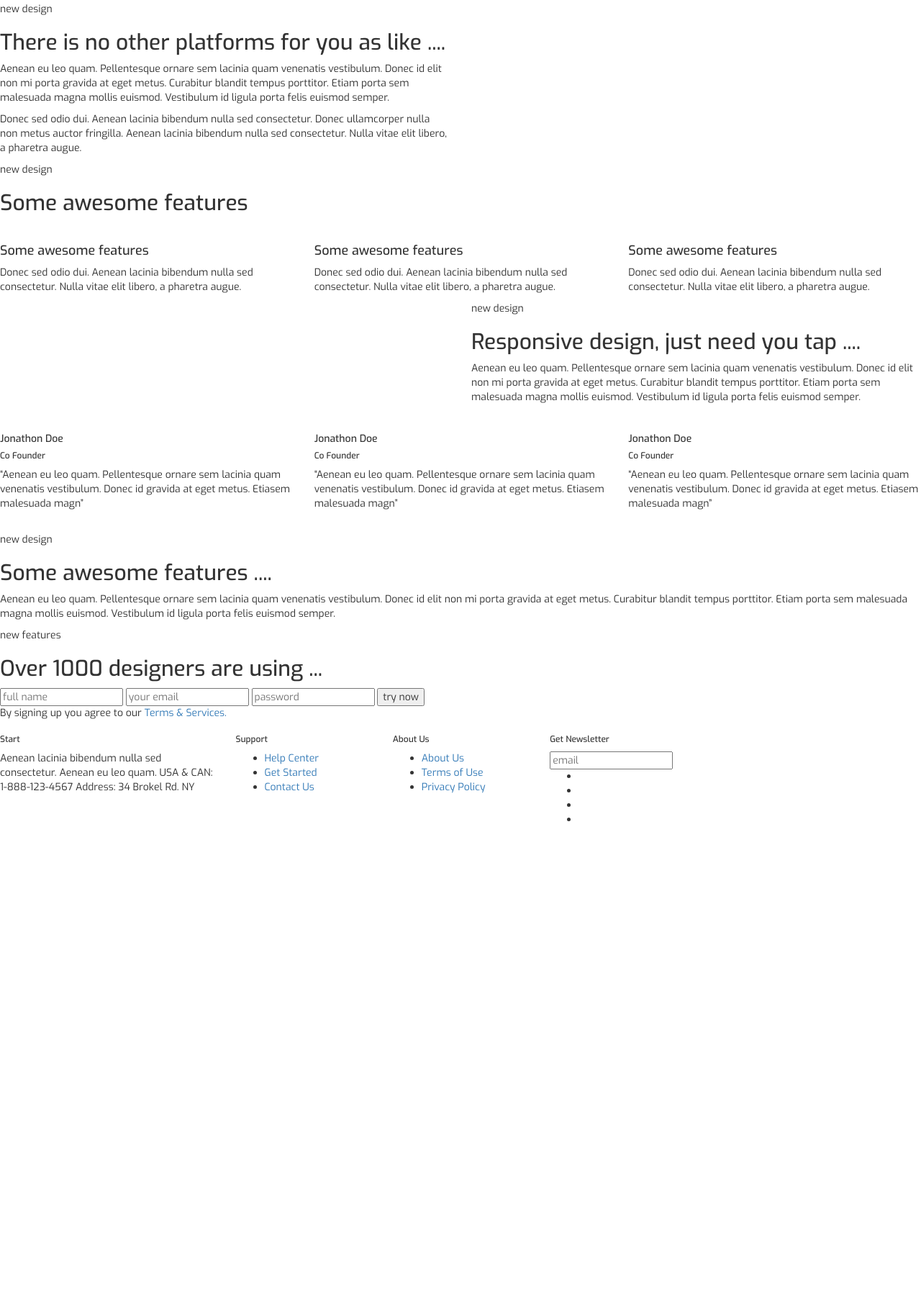
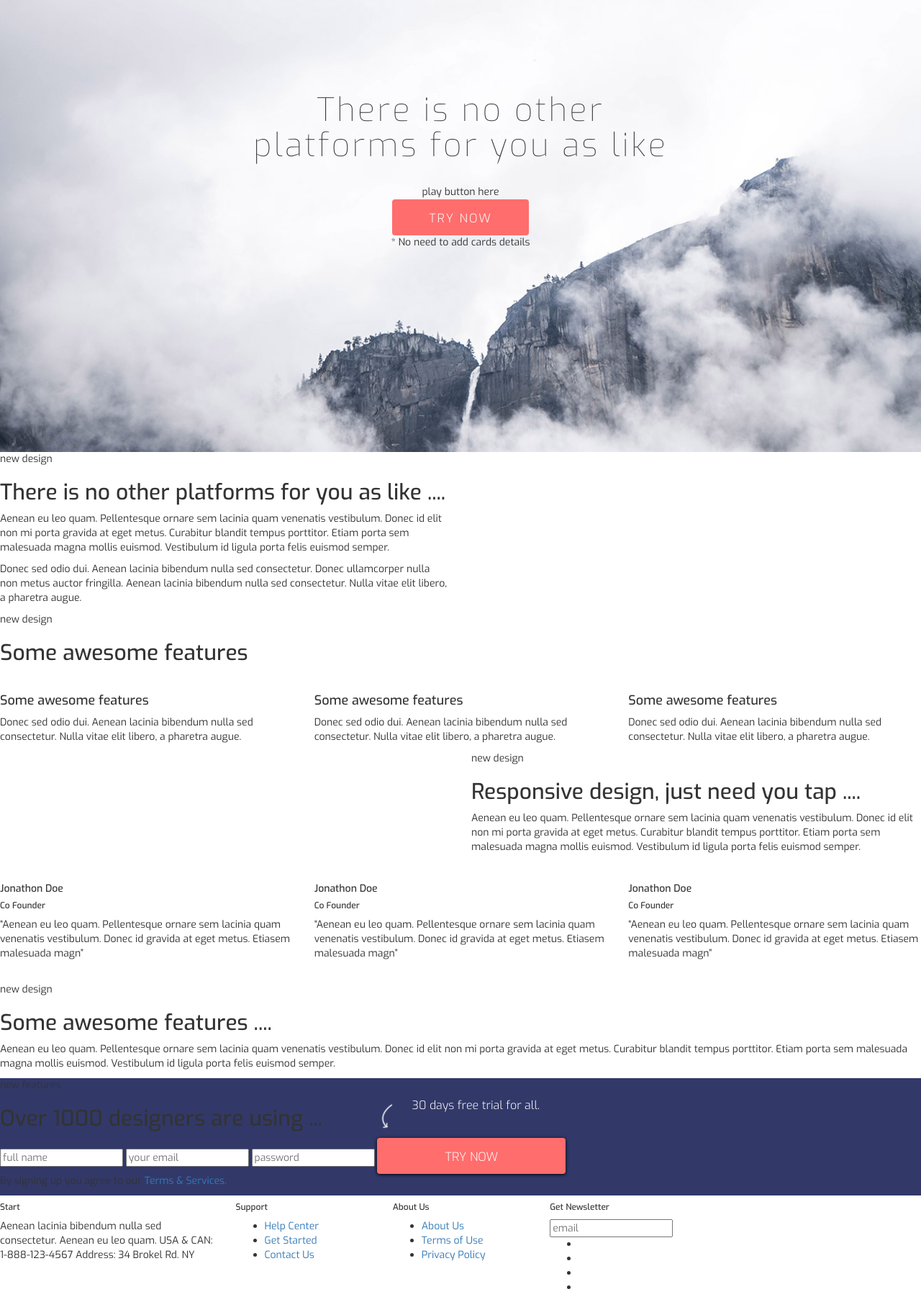
Before and after one commit to bazoooker/corporate, a website: page app/index.html in a window 1280 px wide. Shown: the part 172-1981 px from the top of the page at 72% size. Before the commit the page ends 1331 px from the top, so only its background shows below. Drawn offline with nearby package versions, Linux system fonts and the light colour scheme.

Commit message:
action buttons & header

```diff
--- a/app/index.html
+++ b/app/index.html
@@ -22,12 +22,14 @@
 
 <!-- хедер begin -->
 
-    <div class="header">
+  <div class="header">
       <h1>There is no other<br/> platforms for you as like</h1>
       <div class="play-btn">play button here</div>
-      <button class="action-btn">try now</button>
+      <button class="action-btn action-btn-main">try now</button>
       <p class="footnote">* No need to add cards details</p>
-    </div>
+  </div>
+
+
 
 <!-- хедер end -->
 
@@ -229,7 +231,7 @@
 
 <!-- форма обратной связи begin -->
 
-<div class="contact-us">
+<div class="contact-us" style="background-color: #323969;">
 
   <div class="row">
     <div class="col-md-12">
@@ -247,7 +249,8 @@
           <input type="text" name="name" placeholder="full name">
           <input type="text" name="email" placeholder="your email">
           <input type="text" name="password" placeholder="password">
-          <input type="submit" name="send" value="try now">
+          <!-- <input class="action-btn action-btn-subscribe" type="submit" name="send" value="try now"> -->
+          <button type="submit" class="action-btn action-btn-subscribe">try now</button>
         </form>
       </div>
 
--- a/app/sass/block/_action-btn.scss
+++ b/app/sass/block/_action-btn.scss
@@ -1,3 +1,42 @@
 .action-btn {
-	color: red;
+	background-color: $main-color;
+	outline: none;
+	border: none;
+	height: 50px;
+	line-height: 50px;
+	width: 190px;
+	font-size: 1.2em;
+	text-transform: uppercase;
+	border-radius: 4px;
+	color: #fff;
+	font-weight: 300;
 }
+
+.action-btn:hover {
+	background-color: adjust-hue($main-color, 5deg);
+}
+
+.action-btn-main {
+	letter-spacing: 2px;
+}
+
+.action-btn-subscribe {
+	box-shadow: 0px 1px 5px black;
+	position: relative;
+	width: 262px;
+}
+
+.action-btn-subscribe::after {
+	content: "30 days free trial for all.";
+	font-size: 16px;
+	text-transform: none;
+	display: table;
+	position: absolute;
+	top: -70px;
+	width: 262px;
+	height: 57px;
+	background: url(../img/arrow.png);
+	background-repeat: no-repeat;
+	background-position: 0% 100%;
+	cursor: default;
+}
--- a/app/sass/main.scss
+++ b/app/sass/main.scss
@@ -1,13 +1,18 @@
+$main-color: #ff6d6d;
+
+
 // подключаем бутстрап
 @import "../../node_modules/bootstrap-sass/assets/stylesheets/_bootstrap.scss";
 
 // подключаем сброс стилей для всех браузеров
-@import "base/_normalize.scss";
+@import "base/_normalize";
 
 // подключаем шрифты
-@import url('https://fonts.googleapis.com/css?family=Exo:100,400,400i,500');
+@import url('https://fonts.googleapis.com/css?family=Exo:100,200,300,400,400i,500');
 
-@import "block/_action-btn.scss";
+@import "block/_action-btn";
+
+@import "block/_action-btn";
 
 
 
@@ -15,3 +20,22 @@
 * {
 	font-family: 'Exo', sans-serif;
 }
+
+.header {
+	display: flex;
+	flex-direction: column;
+	align-items: center;
+	justify-content: center;
+	text-align: center;
+	height: 100vh;
+	width: 100%;
+	background: url(../img/main-bg.jpg);
+	background-size: cover;
+	background-position: center;
+	background-repeat: no-repeat;
+	h1 {
+		font-size: 3.2em;
+		font-weight: 100;
+		letter-spacing: 3px;
+	}
+}
```
Also changed, not shown: app/css/main.css, app/img/arrow.png (added).
